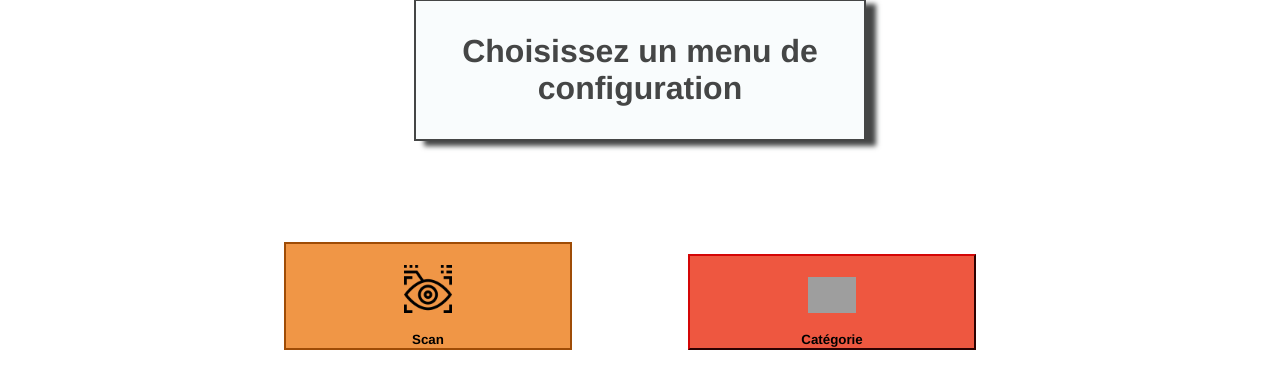
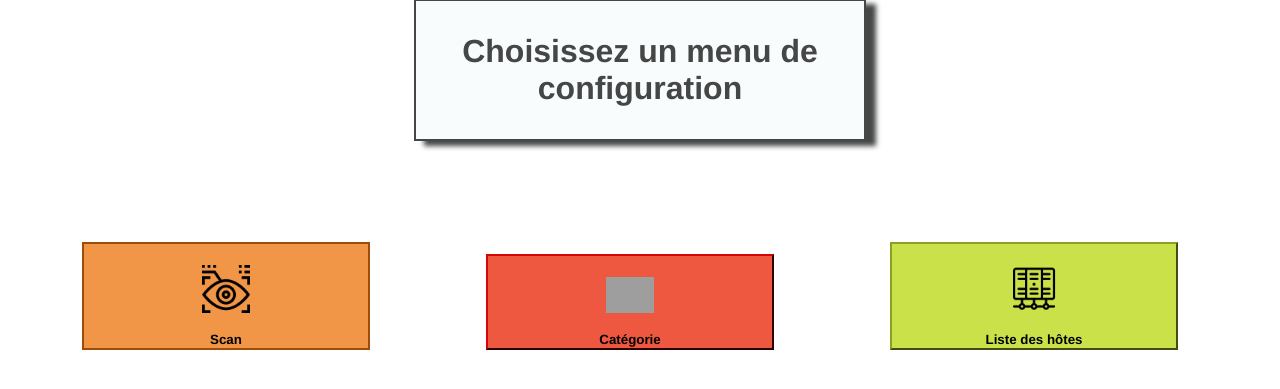
Before and after one commit to dsgdops/dsgScanpp, a Django app: page /scan/configuration/ in a window 1280 px wide. Shown: the part 173-562 px from the top of the page. Run offline with Django 4.2, Linux system fonts and the light colour scheme; grey boxes are pictures that could not be loaded.

Commit message:
List hoste

```diff
--- a/src/core/static/core/sous-menus.css
+++ b/src/core/static/core/sous-menus.css
@@ -87,3 +87,22 @@
     background: #036b96;
     transition: 0.3s;
 }
+
+
+.sous-menu_button-list-host {
+    background: #cae149;
+    width: 18rem;
+    display: inline-block;
+    margin-left: 3.5rem;
+    margin-right: 3.5rem;
+    margin-top: 5rem;
+    font-weight: bold;
+    font-family: Helvetica;
+    border-color: #8ea024;
+    cursor: pointer;
+}
+
+.sous-menu_button-list-host:hover {
+    background: #a3b922;
+    transition: 0.3s;
+}
--- a/src/scan/templates/scan/configuration_index.html
+++ b/src/scan/templates/scan/configuration_index.html
@@ -11,6 +11,7 @@
 <div class="sous-menu">
     <button class="sous-menu_button-scan" onclick="window.location='{% url 'scan_configuration' %}';" value="click here">{% load static %} <img class="sous-menu_button-img" src='{% static "/core/img/scan_ico.png" %}'/>Scan</button>
     <button class="sous-menu_button-categorie" onclick="window.location='{% url 'categorie_settings' %}';" value="click here">{% load static %} <img class="sous-menu_button-img" src='{% static "/core/img/category_ico.png" %}'/>Catégorie</button>
+    <button class="sous-menu_button-list-host" onclick="window.location='{% url 'list_host' %}';" value="click here">{% load static %} <img class="sous-menu_button-img" src='{% static "/core/img/list-host_ico.png" %}'/>Liste des hôtes</button>
 </div>
 
 
--- a/src/scan/urls.py
+++ b/src/scan/urls.py
@@ -8,6 +8,7 @@ urlpatterns = [
     path('configuration/', views.configurationIndex.as_view(), name='configuration_index'),
     path('configuration/scan/', views.scanConfiguration.as_view(), name='scan_configuration'),
     path('configuration/categorie/', views.categorieConfiguration.as_view(), name='categorie_configuration'),
+    path('configuration/categorie/list-host', views.listHost.as_view(), name='list_host'),
     path('configuration/categorie/settings/', views.categorieSettings.as_view(), name='categorie_settings'),
     path('configuration/categorie/settings/add-host/', views.categorieAddHost.as_view(), name='categorie_add-host'),
     path('configuration/success/', views.scanSuccess.as_view(), name='scan_success'),
--- a/src/scan/views.py
+++ b/src/scan/views.py
@@ -69,6 +69,14 @@ class configurationIndex(TemplateView):
 class categorieSettings(TemplateView):
     template_name = 'scan/categorie_settings.html'
 
+
+class listHost(ListView):
+    template_name = 'scan/list_host.html'
+    context_object_name = 'host_list'
+    def get_queryset(self):
+        """Return the last five scans."""
+        return host.objects.order_by('host')
+
 class categorieAddHost(CreateView):
     template_name = 'scan/categorie_add-host.html'
     model = host
```
Also changed, not shown: src/scan/templates/scan/list_host.html (added, +31 -0 lines), src/core/static/core/img/list-host_ico.png (added).
